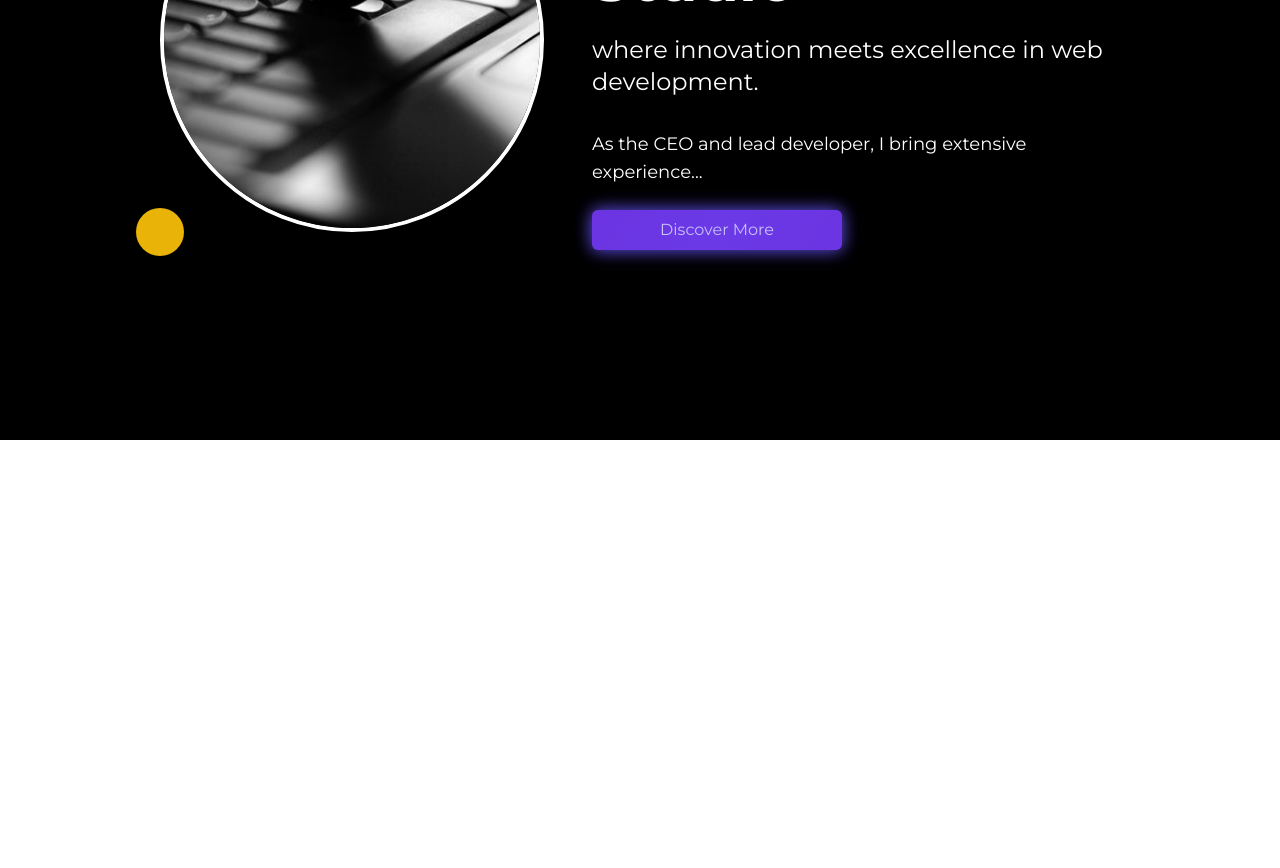
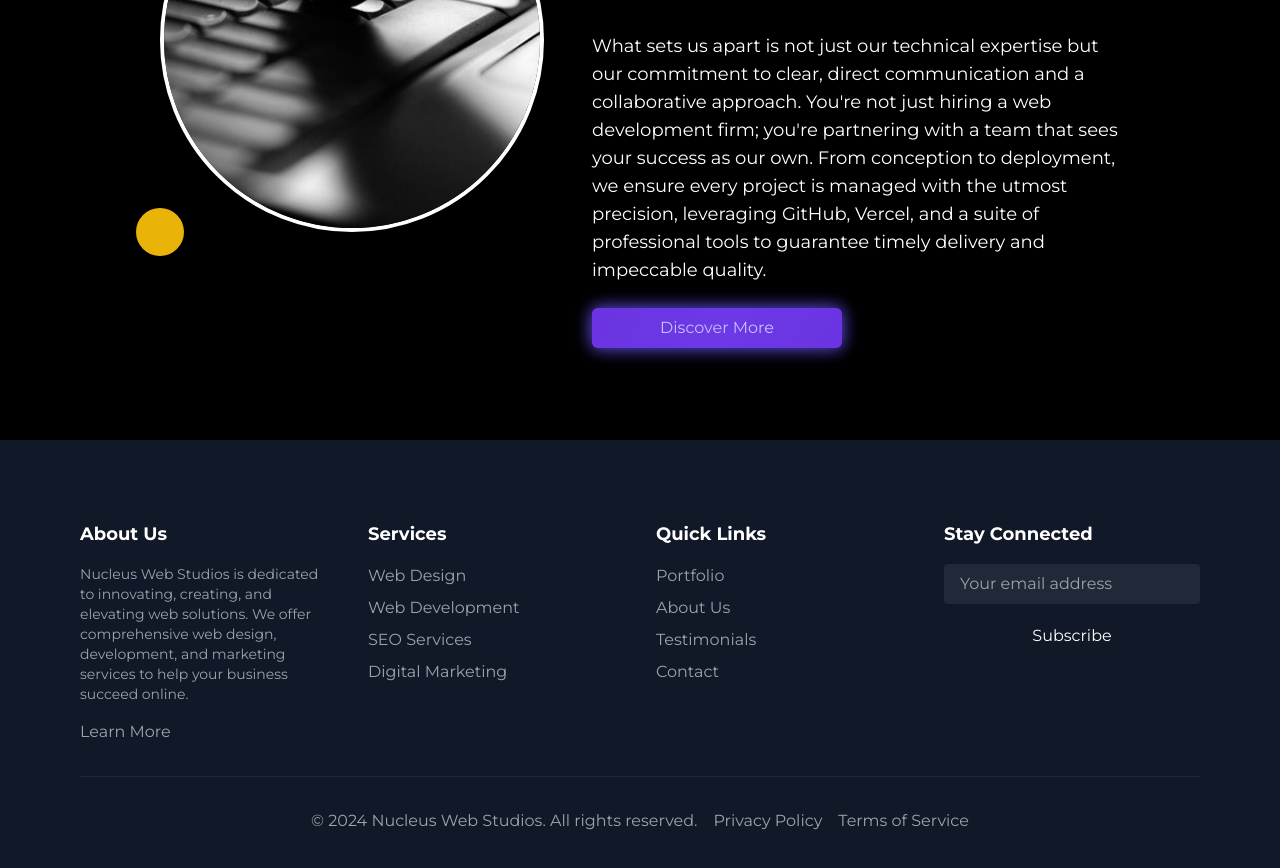
Before and after one commit to ElhamDevelopmentStudio/MyCompany, a React (Vite) app: page / in a window 1280 px wide. Shown: the part 1160-2028 px from the top of the page. Before the commit the page ends 1600 px from the top, so only its background shows below. Built offline with nearby package versions, Linux system fonts and the light colour scheme.

Commit message:
added footer

```diff
--- a/src/Components/Home/HomeHero.jsx
+++ b/src/Components/Home/HomeHero.jsx
@@ -148,12 +148,19 @@ const WelcomeSection = () => {
             Welcome to Nucleus Web Studio
           </h1>
           <p className="text-md sm:text-lg md:text-xl lg:text-2xl mb-8">
-            where innovation meets excellence in web development.
+            Where innovation meets excellence in web development.
           </p>
           <p className="text-sm sm:text-md md:text-lg mb-6">
-            As the CEO and lead developer, I bring extensive experience...
+            What sets us apart is not just our technical expertise but our
+            commitment to clear, direct communication and a collaborative
+            approach. You're not just hiring a web development firm; you're
+            partnering with a team that sees your success as our own. From
+            conception to deployment, we ensure every project is managed with
+            the utmost precision, leveraging GitHub, Vercel, and a suite of
+            professional tools to guarantee timely delivery and impeccable
+            quality.
           </p>
-          {/* Button styling adjusted for a more cohesive look with the rest of the site's aesthetic */}
+
           <motion.button
             whileHover={{ scale: 1.05 }}
             whileTap={{ scale: 0.95 }}
@@ -164,6 +171,137 @@ const WelcomeSection = () => {
         </div>
       </div>
     </motion.div>
+  );
+};
+
+const Footer = () => {
+  return (
+    <footer className="bg-gray-900 text-gray-400">
+      <div className="max-w-6xl mx-auto px-4 py-10 lg:py-20">
+        <div className="grid grid-cols-2 sm:grid-cols-3 md:grid-cols-4 gap-8">
+          <div>
+            <h5 className="text-white font-bold text-lg mb-4">About Us</h5>
+            <p className="text-gray-400 text-sm mb-4">
+              Nucleus Web Studios is dedicated to innovating, creating, and
+              elevating web solutions. We offer comprehensive web design,
+              development, and marketing services to help your business succeed
+              online.
+            </p>
+            <a
+              href="#about"
+              className="text-primary hover:text-primary-light transition-colors duration-300"
+            >
+              Learn More
+            </a>
+          </div>
+
+          <div>
+            <h5 className="text-white font-bold text-lg mb-4">Services</h5>
+            <ul className="space-y-2">
+              <li>
+                <a href="#web-design" className="hover:underline">
+                  Web Design
+                </a>
+              </li>
+              <li>
+                <a href="#web-development" className="hover:underline">
+                  Web Development
+                </a>
+              </li>
+              <li>
+                <a href="#seo" className="hover:underline">
+                  SEO Services
+                </a>
+              </li>
+              <li>
+                <a href="#digital-marketing" className="hover:underline">
+                  Digital Marketing
+                </a>
+              </li>
+            </ul>
+          </div>
+
+          <div>
+            <h5 className="text-white font-bold text-lg mb-4">Quick Links</h5>
+            <ul className="space-y-2">
+              <li>
+                <a href="#portfolio" className="hover:underline">
+                  Portfolio
+                </a>
+              </li>
+              <li>
+                <a href="#about-us" className="hover:underline">
+                  About Us
+                </a>
+              </li>
+              <li>
+                <a href="#testimonials" className="hover:underline">
+                  Testimonials
+                </a>
+              </li>
+              <li>
+                <a href="#contact" className="hover:underline">
+                  Contact
+                </a>
+              </li>
+            </ul>
+          </div>
+
+          <div>
+            <h5 className="text-white font-bold text-lg mb-4">
+              Stay Connected
+            </h5>
+            <form action="#" method="POST" className="flex flex-col space-y-3">
+              <input
+                type="email"
+                placeholder="Your email address"
+                className="px-4 py-2 bg-gray-800 text-white rounded focus:outline-none focus:ring-2 focus:ring-primary focus:bg-gray-700"
+              />
+              <button
+                type="submit"
+                className="bg-primary text-white px-4 py-2 rounded hover:bg-primary-dark transition-colors duration-300"
+              >
+                Subscribe
+              </button>
+            </form>
+            <div className="flex space-x-4 mt-4">
+              <a
+                href="#"
+                className="hover:text-white transition-colors duration-300"
+              >
+                <faLinkedin />
+              </a>
+              <a
+                href="#"
+                className="hover:text-white transition-colors duration-300"
+              >
+                <faXTwitter />
+              </a>
+              <a
+                href="#"
+                className="hover:text-white transition-colors duration-300"
+              >
+                <faInstagram />
+              </a>
+            </div>
+          </div>
+        </div>
+
+        <div className="pt-8 mt-8 border-t border-gray-800 text-center">
+          <div className="flex flex-col sm:flex-row justify-center items-center gap-4">
+            <p>© 2024 Nucleus Web Studios. All rights reserved.</p>
+            <div className="flex gap-4">
+              <a href="#privacy-policy" className="hover:underline">
+                Privacy Policy
+              </a>
+              <a href="#terms-of-service" className="hover:underline">
+                Terms of Service
+              </a>
+            </div>
+          </div>
+        </div>
+      </div>
+    </footer>
   );
 };
 
@@ -178,6 +316,7 @@ const HomePage = () => {
       <div className="min-h-screen flex flex-col">
         <HomeHero />
         <WelcomeSection />
+        <Footer />
       </div>
     </motion.div>
   );
```
